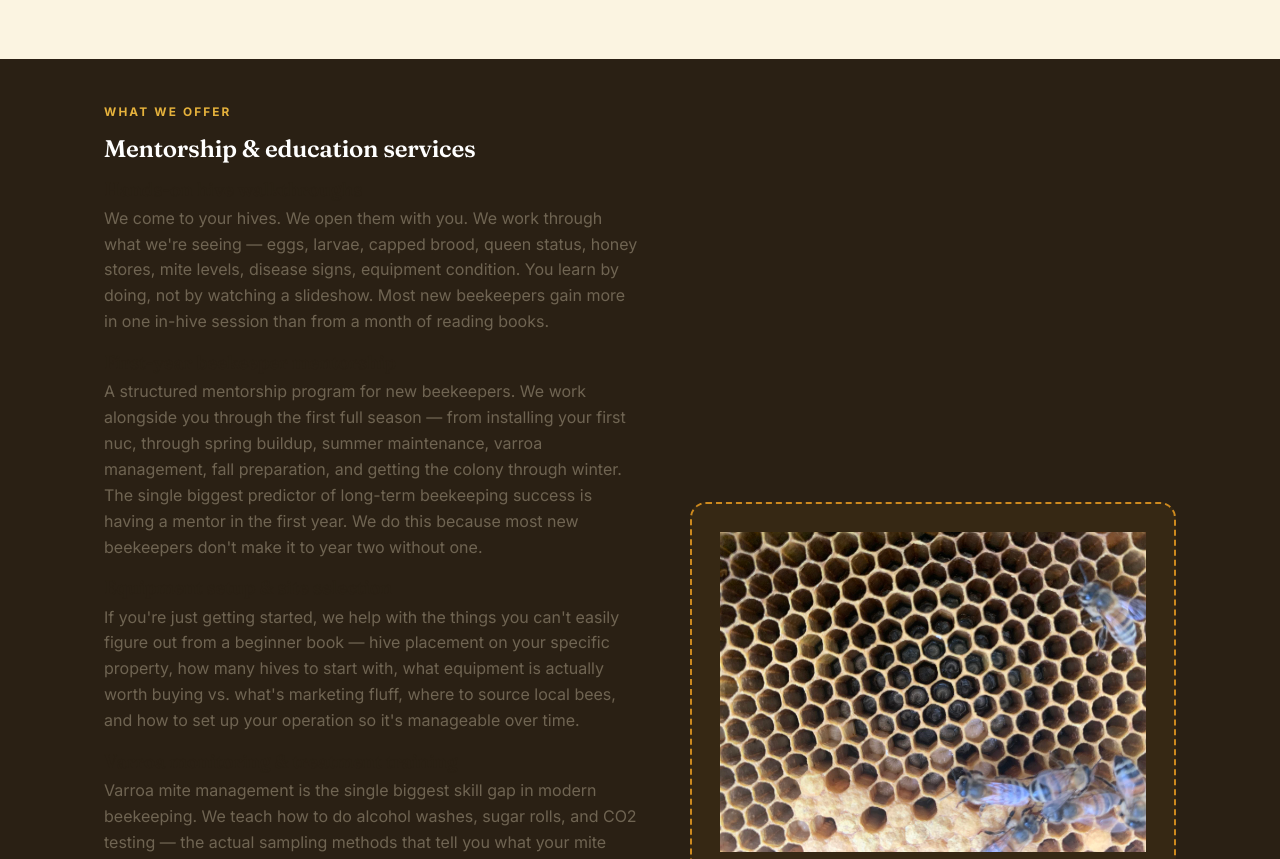
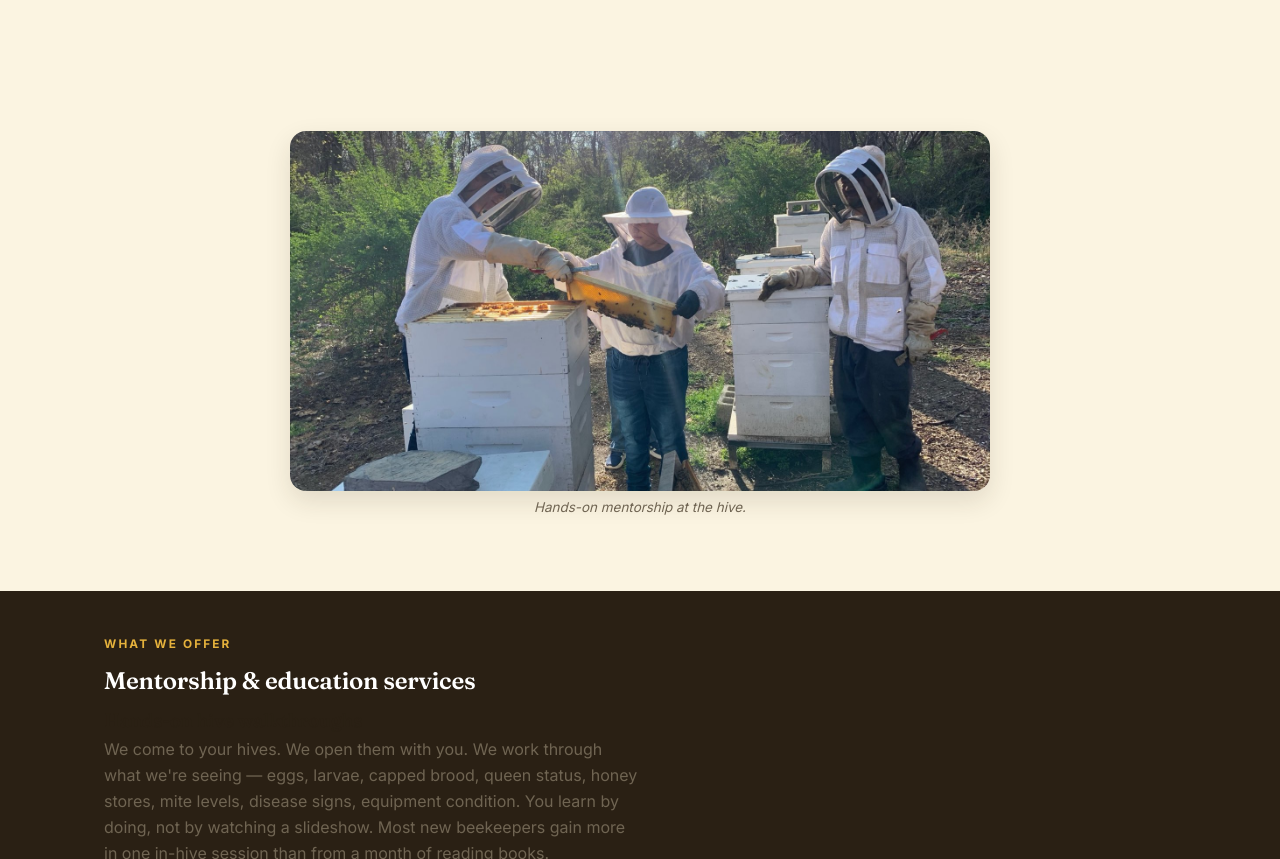
Before and after one commit to lawnsplantspests-ui/apiary, a website: page public/apiary-services.html in a window 1280 px wide. Shown: the part 1310-2169 px from the top of the page. Drawn offline with Linux system fonts and the light colour scheme.

Commit message:
Restore mentorship photo on apiary-services page
Co-Authored-By: Claude Opus 5.5 <noreply@anthropic.com>

```diff
--- a/public/apiary-services.html
+++ b/public/apiary-services.html
@@ -37,6 +37,17 @@
 <div><h3>Backyard beekeepers</h3><p>You manage 1&ndash;3 hives, want to keep them healthy, and would rather have an experienced beekeeper look over your shoulder than rely on YouTube videos and conflicting forum advice.</p></div>
 <div><h3>Established beekeepers with specific challenges</h3><p>Chronic varroa pressure, queen problems, swarming issues, winter losses — you want a second set of eyes and a treatment plan.</p></div>
 </div></div></section>
+
+<section class="tight"><div class="wrap">
+  <!-- job-photos -->
+  <div class="photo-strip single">
+    <figure>
+      <img src="/images/beekeeping-mentorship-at-hive-central-pa-1438.jpeg" alt="Hands-on mentorship at the hive in Central PA" width="1600" height="1200" loading="lazy" decoding="async">
+      <figcaption>Hands-on mentorship at the hive.</figcaption>
+    </figure>
+  </div>
+
+</div></section>
 
 <section class="band tight"><div class="wrap split">
 <div><div class="eyebrow">What we offer</div><h2>Mentorship &amp; education services</h2>
```
Also changed, not shown: public/images/beekeeping-mentorship-at-hive-central-pa-1438.jpeg (added).
